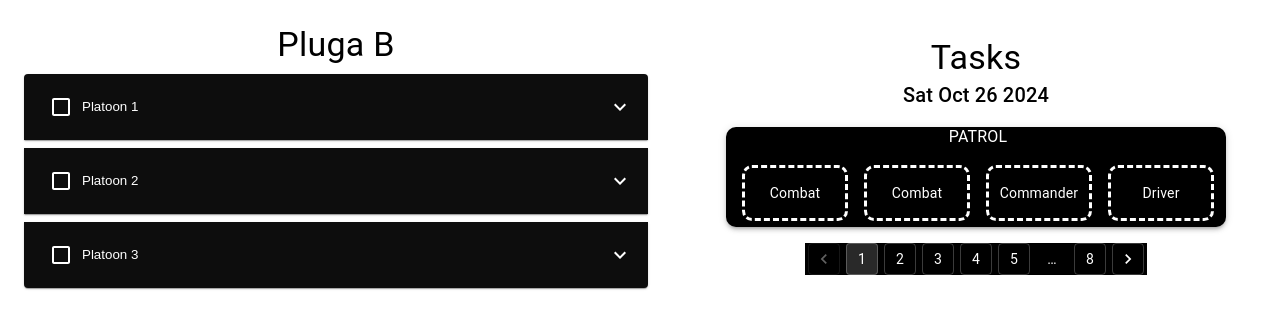
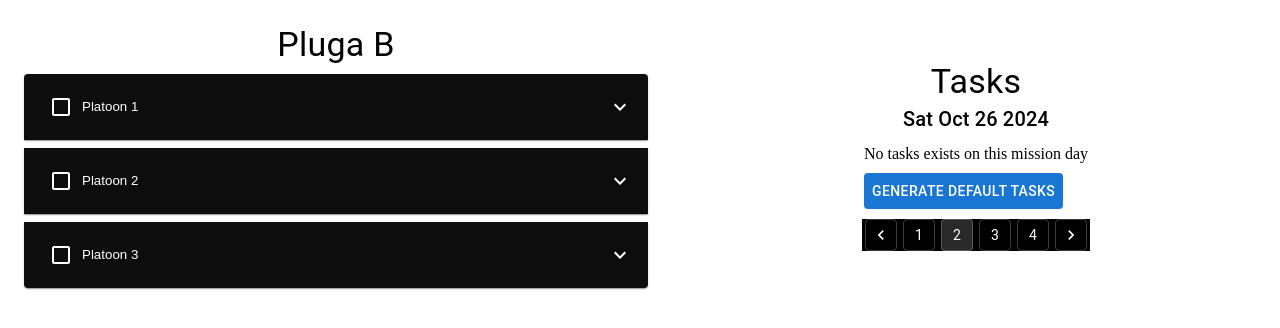
Before and after one commit to BlobDylan/Shavtzak, a React (Vite) app: page / in a window 1280 px wide. Shown: the top 328 px of the page. Built offline with nearby package versions, Linux system fonts and the light colour scheme.

Commit message:
Pivot project simplify dropdowns (#1)
* updated models + v2 tasks + company context - working together

* added default tasks instances to a new mission day

---------

Co-authored-by: Sahar Elhayani <sahar.elhayani@cyberark.com>

```diff
--- a/package.json
+++ b/package.json
@@ -36,6 +36,7 @@
     "eslint-plugin-react-refresh": "^0.4.12",
     "globals": "^15.9.0",
     "prettier": "^3.3.3",
+    "sass-embedded": "^1.80.6",
     "typescript": "^5.6.3",
     "typescript-eslint": "^8.7.0",
     "vite": "^5.4.8"
--- a/src/App.tsx
+++ b/src/App.tsx
@@ -2,7 +2,7 @@ import { Stack } from "@mui/material";
 import { ThemeProvider } from "@mui/material/styles";
 import theme from "./Styles/Theme";
 import { CompanyProvider } from "./contexts/Company.ctx";
-import Tasks from "./Componenets/task-components/Tasks";
+import TasksContainer from "./Componenets/v2/tasks-container/tasks.container";
 import LeftPaneContainer from "./Componenets/left-pane-container/LeftPane.container";
 import { DndProvider } from "react-dnd";
 import { HTML5Backend } from "react-dnd-html5-backend";
@@ -21,7 +21,7 @@ function App() {
             justifyContent={"space-around"}
           >
             <LeftPaneContainer />
-            <Tasks />
+            <TasksContainer />
           </Stack>
         </CompanyProvider>
       </ThemeProvider>
--- a/src/Componenets/shared/Company.model.tsx
+++ b/src/Componenets/shared/Company.model.tsx
@@ -1,35 +1,29 @@
-import { generateMissingTaskInstances } from "../../contexts/ConstData.const";
+import { MissionDay } from "./MissionDay.model";
 import { Soldier } from "./Soldier.model";
-import { Task, TaskInstance } from "./Task.model";
+import { TaskInstance } from "./Task.model";
 
 export class Company {
   soldiers: Soldier[];
-  tasks: Task[];
-  dates: Date[] = [];
   taskInstances: TaskInstance[];
+  missionDays: MissionDay[];
 
   constructor(
     soldiers: Soldier[],
-    tasks: Task[],
-    taskInstances: TaskInstance[]
+    taskInstances: TaskInstance[],
+    missionDays: MissionDay[]
   ) {
     this.soldiers = soldiers;
-    this.tasks = tasks;
-    this.dates = this.generateDates();
-    this.taskInstances = generateMissingTaskInstances(
-      taskInstances,
-      this.dates
-    );
-    // this.taskInstances = taskInstances;
+    this.taskInstances = taskInstances;
+    this.missionDays = missionDays;
   }
-  generateDates(): Date[] {
-    let today = new Date();
-    let dates = [];
-    for (let i = -1; i < 7; i++) {
-      const date = new Date();
-      date.setDate(today.getDate() + i);
-      dates.push(date);
-    }
-    return dates;
+
+  public getRelevantTaskInstances(missionDay: MissionDay): TaskInstance[] {
+    return this.taskInstances.filter((taskInstance) => {
+      return taskInstance.startTime.getFullYear() == missionDay.startOfDay.getFullYear()
+      &&
+      taskInstance.startTime.getMonth() == missionDay.startOfDay.getMonth()
+      &&
+      taskInstance.startTime.getDay() == missionDay.startOfDay.getDay()
+    });
   }
 }
--- /dev/null
+++ b/src/Componenets/shared/MissionDay.model.tsx
@@ -0,0 +1,23 @@
+import { Soldier } from "./Soldier.model";
+
+
+export class MissionDay {
+  startOfDay: Date
+  includedSoldiers: Soldier[]
+  excludedSoldiers: Soldier[]
+
+  constructor(dayDate: Date | string, includedSoldiers: Soldier[], excludedSoldiers: Soldier[]) {
+    if (typeof dayDate === "string") {
+      dayDate = new Date(dayDate);
+    }
+
+    this.startOfDay = MissionDay.setToStartOfDay(dayDate);
+    this.includedSoldiers = includedSoldiers;
+    this.excludedSoldiers = excludedSoldiers;
+  }
+
+  public static setToStartOfDay(dayDate: Date): Date {
+    dayDate.setHours(0, 0, 0, 0);
+    return dayDate;
+  }
+}
--- a/src/Componenets/shared/SoldierRole.enum.tsx
+++ b/src/Componenets/shared/SoldierRole.enum.tsx
@@ -3,4 +3,5 @@ export enum SoldierRole {
   SHARPSHOOTER = "Sharpshooter",
   COMMANDER = "Commander",
   DRIVER = "Driver",
+  MEDIC = "Medic"
 }
--- a/src/Componenets/shared/Task.model.tsx
+++ b/src/Componenets/shared/Task.model.tsx
@@ -1,7 +1,6 @@
 import { Soldier } from "./Soldier.model";
 import { SoldierRole } from "./SoldierRole.enum";
 import { TaskType } from "./TaskType.enum";
-import { v4 as uuidv4 } from "uuid";
 
 export class TaskInstance {
   id: string;
@@ -11,13 +10,12 @@ export class TaskInstance {
   assignedSoldiers: Soldier[];
 
   constructor(
-    id: string | null,
     task: Task,
     startTime: string | Date,
     duration: number,
-    assignedSoldiers: Soldier[]
+    assignedSoldiers: Soldier[],
   ) {
-    this.id = id ?? uuidv4();
+    this.id = `${task.type}-${startTime}`;
     this.task = task;
     if (typeof startTime === "string") {
       this.startTime = new Date(startTime);
--- /dev/null
+++ b/src/Componenets/v2/tasks-container/tasks.container.scss
@@ -0,0 +1,8 @@
+.no-tasks-title {
+    margin-top: 10px;
+}
+
+.generate-default-tasks-button {
+    margin-top: 10px;
+    margin-bottom: 10px;
+}
--- /dev/null
+++ b/src/Componenets/v2/tasks-container/tasks.container.tsx
@@ -0,0 +1,89 @@
+import { Box, Button, Pagination, Stack, Typography } from "@mui/material";
+import {
+  CompanyContextType,
+  useCompanyContext,
+} from "../../../contexts/Company.ctx";
+import { useEffect, useState } from "react";
+import { MissionDay } from "../../shared/MissionDay.model";
+import { TaskInstance } from "../../shared/Task.model";
+import "./tasks.container.scss";
+
+function TasksContainer() {
+  const [currentMissionDay, setMissionDay] = useState<MissionDay | null>();
+  const [currentPage, setCurrentPage] = useState<number>(1);
+  const companyContext = useCompanyContext() as CompanyContextType;
+  const [currentMissionDayTaskInstances, setCurrentMissionDayTaskInstances] = useState<TaskInstance[]>([]);
+
+
+  useEffect(() => {
+    const today = new Date();
+    const currentMissingDayResult = companyContext.company.missionDays.filter((missionDay) => {return missionDay.startOfDay.getDay() == today.getDay()})[0];
+    setMissionDay(currentMissingDayResult);
+    setCurrentPage(companyContext.company.missionDays.indexOf(currentMissingDayResult) + 1);
+  }, [companyContext.company])
+
+  useEffect(() => {
+    if (currentMissionDay) {
+      setCurrentMissionDayTaskInstances(companyContext.company.getRelevantTaskInstances(currentMissionDay));
+    }
+  }, [currentMissionDay])
+
+  const onClickedGenerateDefaultTasks = () => {
+    if (currentMissionDay) {
+      companyContext.generateDefaultTasks(currentMissionDay);
+      setCurrentMissionDayTaskInstances(companyContext.company.getRelevantTaskInstances(currentMissionDay));
+    }
+  }
+
+  const handlePageChange = (
+    _event: React.ChangeEvent<unknown>,
+    value: number
+  ) => {
+    setMissionDay(companyContext.company.missionDays[value - 1]);
+    setCurrentPage(value);
+  };
+
+  if (currentMissionDay === null) return (<div>error</div>);
+
+  else if (currentMissionDay) return (
+    <Box
+      width={"100%"}
+      display={"flex"}
+      flexDirection={"column"}
+      alignItems={"center"}
+    >
+      <Typography variant="h4">Tasks</Typography>
+      <Typography variant="h6">{currentMissionDay.startOfDay.toDateString()}</Typography>
+      {
+        currentMissionDayTaskInstances.length == 0 &&
+        (
+        <div>
+          <div className="no-tasks-title">
+            No tasks exists on this mission day
+          </div>
+          <div className="generate-default-tasks-button">
+            <Button onClick={onClickedGenerateDefaultTasks} sx={{ color: 'white', backgroundColor: '#1976d2'}}>
+              Generate default tasks
+            </Button>
+          </div>
+        </div>
+        )
+      }
+      {currentMissionDayTaskInstances.map((taskInstance, index) => (
+        <div>Task: {index} Mission: {taskInstance.task.type} </div>
+      ))}
+      <Stack spacing={2} display={"flex"} alignItems={"center"}>
+        <Pagination
+          count={companyContext.company.missionDays.length}
+          variant="outlined"
+          shape="rounded"
+          sx={{ backgroundColor: "primary.main" }}
+          onChange={handlePageChange}
+          page={currentPage}
+          />
+        </Stack>
+    </Box>
+  );
+}
+
+export default TasksContainer;
--- a/src/contexts/Company.ctx.tsx
+++ b/src/contexts/Company.ctx.tsx
@@ -3,6 +3,9 @@ import { Company } from "../Componenets/shared/Company.model";
 import { Soldier } from "../Componenets/shared/Soldier.model";
 import { LOCAL_STORAGE_COMPANY_DATA_KEY } from "../apis/Consts";
 import { Task, TaskInstance } from "../Componenets/shared/Task.model";
+import { MissionDay } from "../Componenets/shared/MissionDay.model";
+import { generateMissingMissionDays } from "./helpers";
+import { predefinedTaskInstances } from "../ConstData.const";
 
 export type CompanyContextType = {
   company: Company;
@@ -17,6 +20,9 @@ export type CompanyContextType = {
   removeSoldierFromTaskInstance: (
     soldier: Soldier,
     taskInstance: TaskInstance
+  ) => void;
+  generateDefaultTasks: (
+    missionDay: MissionDay
   ) => void;
 };
 
@@ -43,24 +49,20 @@ const CompanyProvider: React.FC<{ children: React.ReactNode }> = ({
     const storedCompanyData = JSON.parse(
       localStorage.getItem(LOCAL_STORAGE_COMPANY_DATA_KEY) || "{}"
     );
+
     const parsedSoldiers: Soldier[] = [];
     for (let soldier of storedCompanyData.soldiers ?? []) {
       soldier = new Soldier(soldier.platoon, soldier.name, soldier.roles);
       parsedSoldiers.push(soldier);
     }
-    const parsedTasks: Task[] = [];
-    for (let task of storedCompanyData.tasks ?? []) {
-      task = new Task(task.name, task.roles);
-      parsedTasks.push(task);
-    }
+
     const parsedTaskInstances: TaskInstance[] = [];
     for (let taskInstance of storedCompanyData.taskInstances ?? []) {
       const taskInstanceTask = new Task(
-        taskInstance.task.name,
+        taskInstance.task.type,
         taskInstance.task.roles
       );
       const parsedTaskInstance = new TaskInstance(
-        taskInstance.id,
         taskInstanceTask,
         taskInstance.startTime,
         taskInstance.duration,
@@ -68,18 +70,46 @@ const CompanyProvider: React.FC<{ children: React.ReactNode }> = ({
       );
       parsedTaskInstances.push(parsedTaskInstance);
     }
-    setCompany(new Company(parsedSoldiers, parsedTasks, parsedTaskInstances));
+
+    const missionDays: MissionDay[] = [];
+    for (let missionDay of storedCompanyData.missionDays ?? []) {
+      const parsedMissionDay = new MissionDay(missionDay.startOfDay, missionDay.includedSoldiers, missionDay.excludedSoldiers);
+      missionDays.push(parsedMissionDay);
+    }
+    const fullMissionDays = generateMissingMissionDays(missionDays);
+
+    setCompany(new Company(parsedSoldiers, parsedTaskInstances, fullMissionDays));
   };
 
   const addSoldier = (soldier: Soldier): void => {
     const newSoldiers = [...company.soldiers, soldier];
-    setCompany(new Company(newSoldiers, company.tasks, company.taskInstances));
+    setCompany(new Company(newSoldiers, company.taskInstances, company.missionDays));
   };
 
   const deleteSoldier = (soldier: Soldier): void => {
     const newSoldiers = company.soldiers.filter((s) => s.name !== soldier.name);
-    setCompany(new Company(newSoldiers, company.tasks, company.taskInstances));
+    setCompany(new Company(newSoldiers, company.taskInstances, company.missionDays));
   };
+
+  const generateDefaultTasks = (missionDay: MissionDay): void => {
+    if (company.getRelevantTaskInstances(missionDay).length > 0) {
+      // Skip generation because mission day already was generated with some task instances
+      return
+    }
+
+    for (const predefinedTaskInstance of predefinedTaskInstances) {
+      const startTime = new Date(missionDay.startOfDay);
+      startTime.setHours(predefinedTaskInstance.beginningHour);
+
+      const newTaskInstance = new TaskInstance(
+        predefinedTaskInstance.task,
+        startTime,
+        predefinedTaskInstance.duration,
+        []
+      )
+      company.taskInstances.push(newTaskInstance)
+    }
+  }
 
   const assignSoldierToTaskInstance = (
     soldier: Soldier,
@@ -101,8 +131,8 @@ const CompanyProvider: React.FC<{ children: React.ReactNode }> = ({
         );
         const updatedCompany = new Company(
           prevCompany.soldiers,
-          prevCompany.tasks,
-          updatedTaskInstances
+          updatedTaskInstances,
+          company.missionDays
         );
         return updatedCompany;
       });
@@ -138,6 +168,7 @@ const CompanyProvider: React.FC<{ children: React.ReactNode }> = ({
         fetchCompanyData,
         assignSoldierToTaskInstance,
         removeSoldierFromTaskInstance,
+        generateDefaultTasks
       }}
     >
       {children}
--- a/src/contexts/ConstData.const.tsx
+++ /dev/null
@@ -1,31 +0,0 @@
-import { SoldierRole } from "../Componenets/shared/SoldierRole.enum";
-import { Task, TaskInstance } from "../Componenets/shared/Task.model";
-import { TaskType } from "../Componenets/shared/TaskType.enum";
-
-export const predefinedTasks: Task[] = [
-  new Task(TaskType.PATROL, [
-    SoldierRole.COMBAT,
-    SoldierRole.COMBAT,
-    SoldierRole.COMMANDER,
-    SoldierRole.DRIVER,
-  ]),
-];
-
-export const generateMissingTaskInstances = (
-  existingTaskInstances: TaskInstance[],
-  dates: Date[]
-) => {
-  let taskInstances = [...existingTaskInstances];
-  for (let date of dates) {
-    let taskInstancesForDate = taskInstances.filter(
-      (taskInstance) => taskInstance.startTime.getDate() === date.getDate()
-    );
-    if (taskInstancesForDate.length === 0) {
-      for (let task of predefinedTasks) {
-        taskInstances.push(new TaskInstance(null, task, date, 2, []));
-      }
-    }
-  }
-
-  return taskInstances;
-};
--- /dev/null
+++ b/src/contexts/helpers.tsx
@@ -0,0 +1,18 @@
+import { MissionDay } from "../Componenets/shared/MissionDay.model";
+
+export const generateMissingMissionDays = (
+    existingMissionDays: MissionDay[]
+    ): MissionDay[] => {
+
+    let missionDays = [...existingMissionDays]
+    for (let i = -1; i < 3; i++) {
+        const date = new Date();
+        date.setDate(date.getDate() + i);
+        MissionDay.setToStartOfDay(date);
+        if (!missionDays.some((existingMissionDay) => { return existingMissionDay.startOfDay.getDate() == date.getDate() })) {
+            missionDays.push(new MissionDay(date, [], []));
+        }
+    }
+
+    return missionDays;
+};
```
Also changed, not shown: 2 other files (tests, documents, lock files or other folders).
